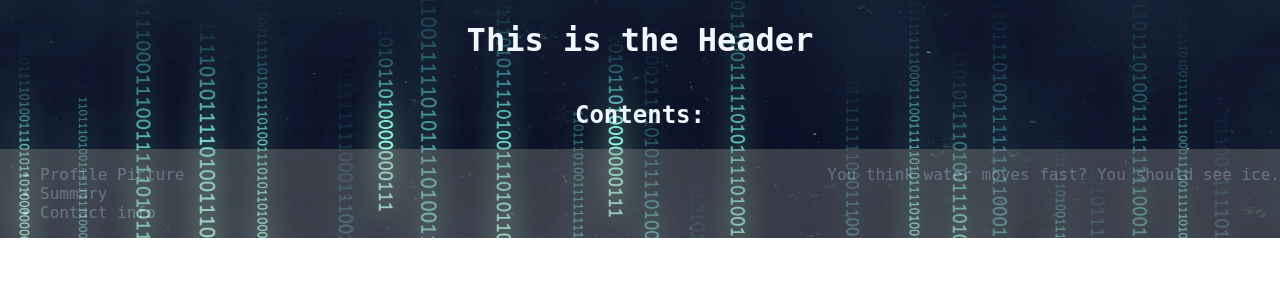
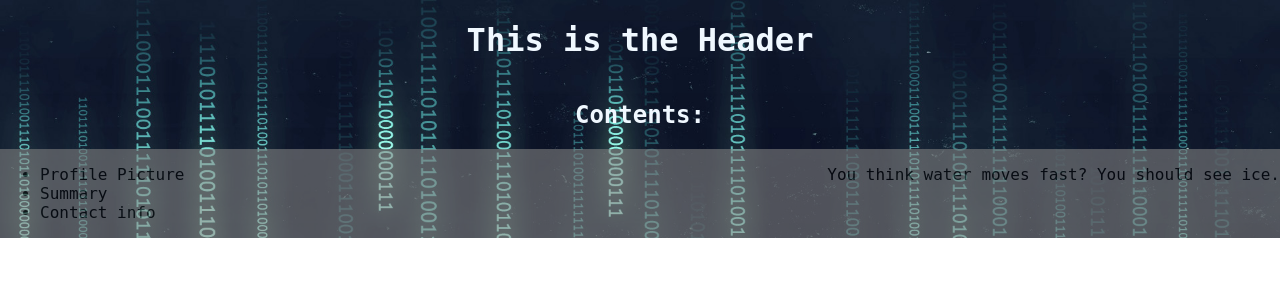
Before and after one commit to russellcape/web-portfolio, a React (Create React App) app: page / in a window 1280 px wide. Shown: the top 300 px of the page. Built offline with nearby package versions, Linux system fonts and the light colour scheme.

Commit message:
Playing around with styles

```diff
--- a/src/App.css
+++ b/src/App.css
@@ -18,5 +18,6 @@
     flex-direction: row;
     justify-content: space-between;
     background-color: grey;
-    opacity: 0.4;
+    opacity: 0.6;
+    color: black;
 }
```
